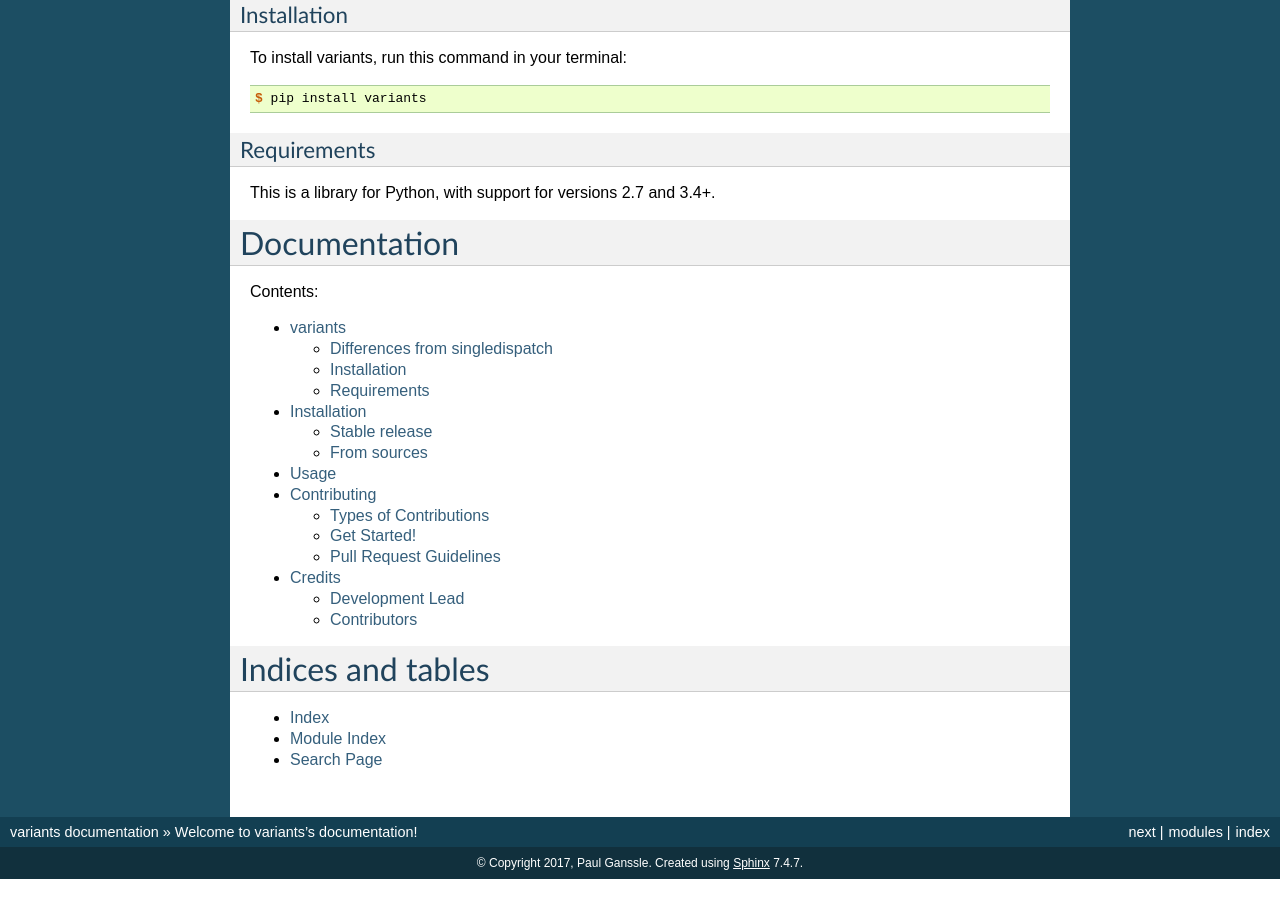
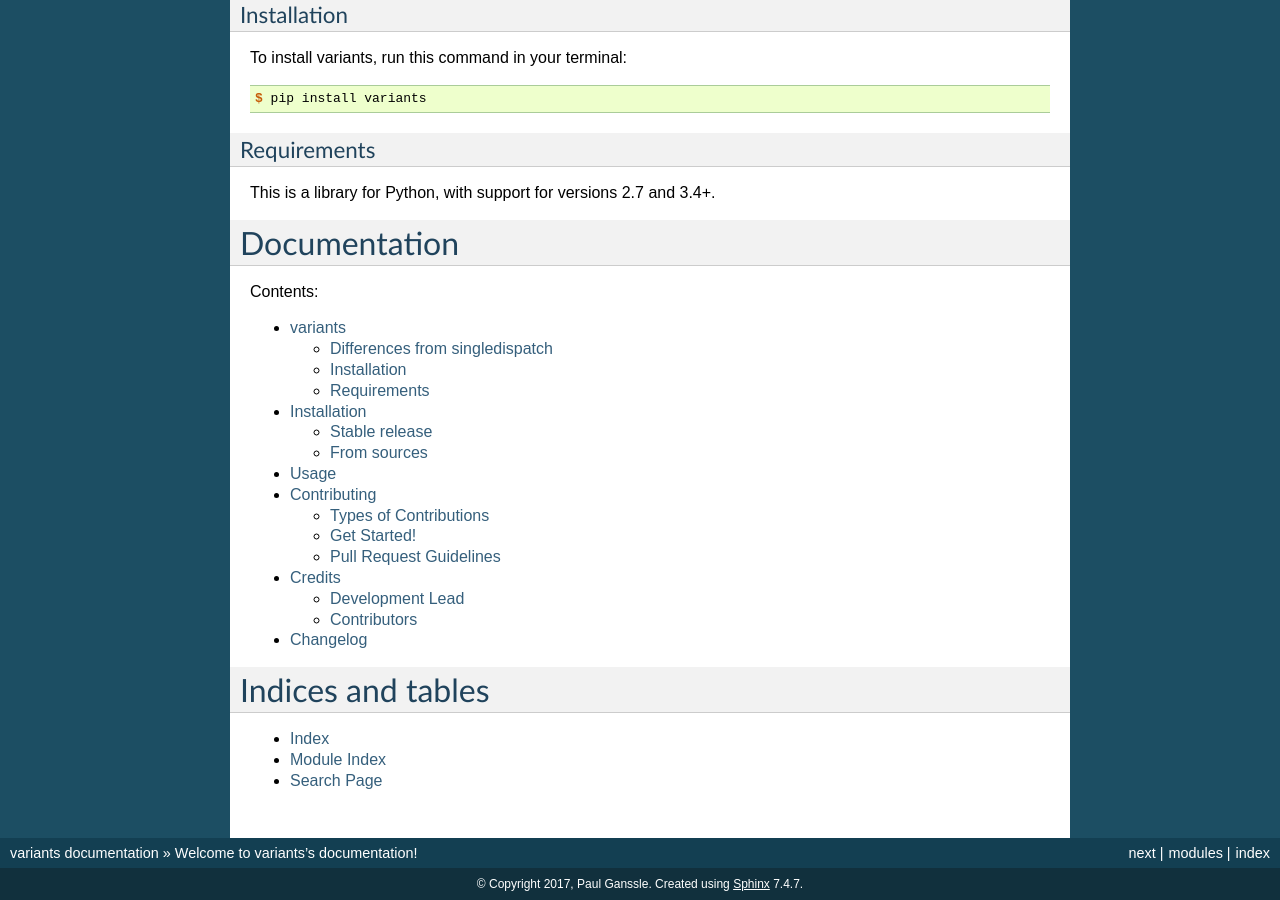
Before and after one commit to python-variants/variants, a Sphinx documentation site: the page built from docs/index.rst, in a window 1280 px wide and 900 px high, scrolled down 1773 px. Built offline with Sphinx 7.4.7, drawn with Linux system fonts in a browser that asks for light colours; the version number could not be read and is left out; before the commit the page ends 2652 px from its top, so only the background shows below that.

Commit message:
Fix changelog documentation after HISTORY move

```diff
--- /dev/null
+++ b/docs/changelog.rst
@@ -0,0 +1,4 @@
+Changelog
+=========
+
+.. include:: ../NEWS.rst
--- a/docs/history.rst
+++ /dev/null
@@ -1 +0,0 @@
-.. include:: ../HISTORY.rst
--- a/docs/index.rst
+++ b/docs/index.rst
@@ -15,7 +15,7 @@ Contents:
    usage
    contributing
    authors
-   history
+   changelog
 
 Indices and tables
 ==================
```
